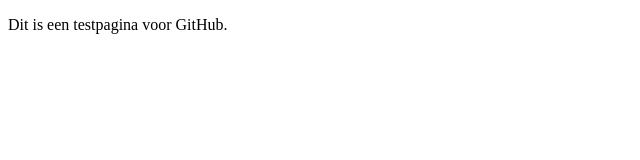
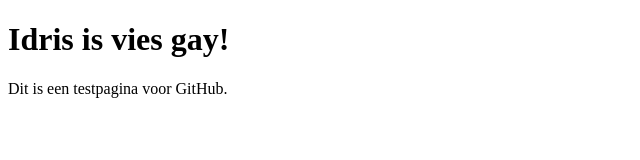
Before and after one commit to Peyin0101/github-test, a plain HTML site: page index.html in a window 1280 px wide. Shown: the whole page, without its empty margins (0-640 px from the left). Drawn offline with Linux system fonts and the light colour scheme.

Commit message:
derde commit

```diff
--- a/index.html
+++ b/index.html
@@ -4,10 +4,11 @@
 <head>
     <meta charset="UTF-8">
     <meta name="viewport" content="width=device-width, initial-scale=1.0">
-    <title>Document</title>
+    <title>Github-test</title>
 </head>
 
 <body>
+    <h1>Idris is vies gay!</h1>
     <p>Dit is een testpagina voor GitHub.</p>
 </body>
 
```
